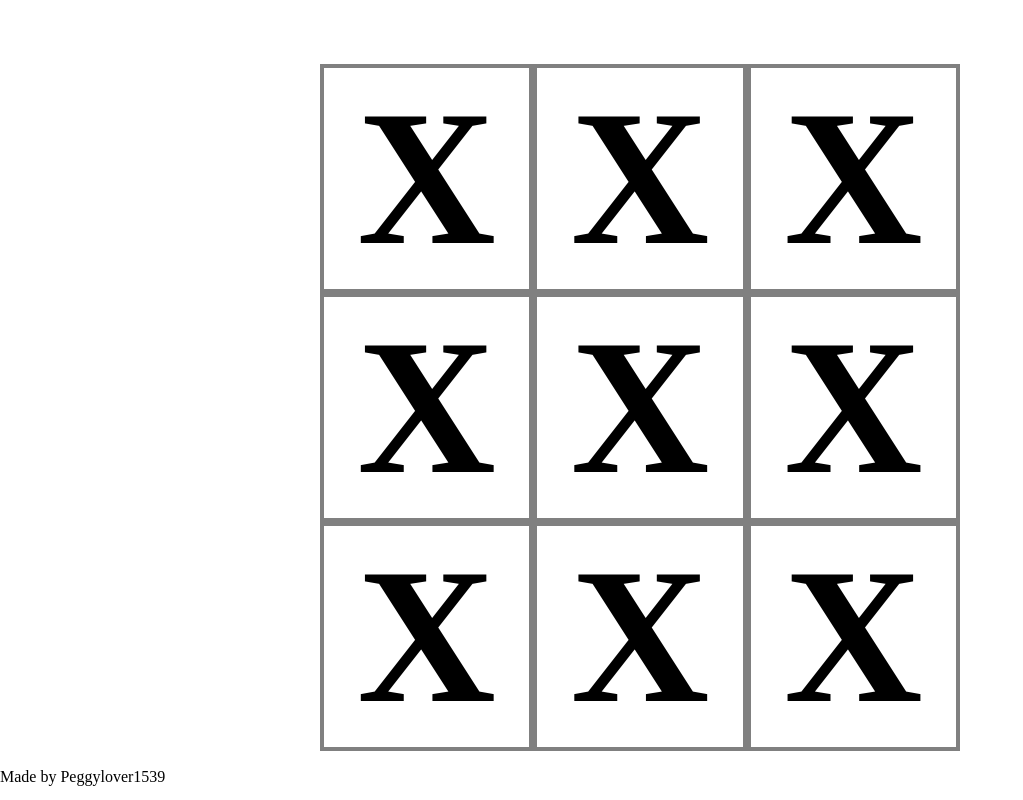
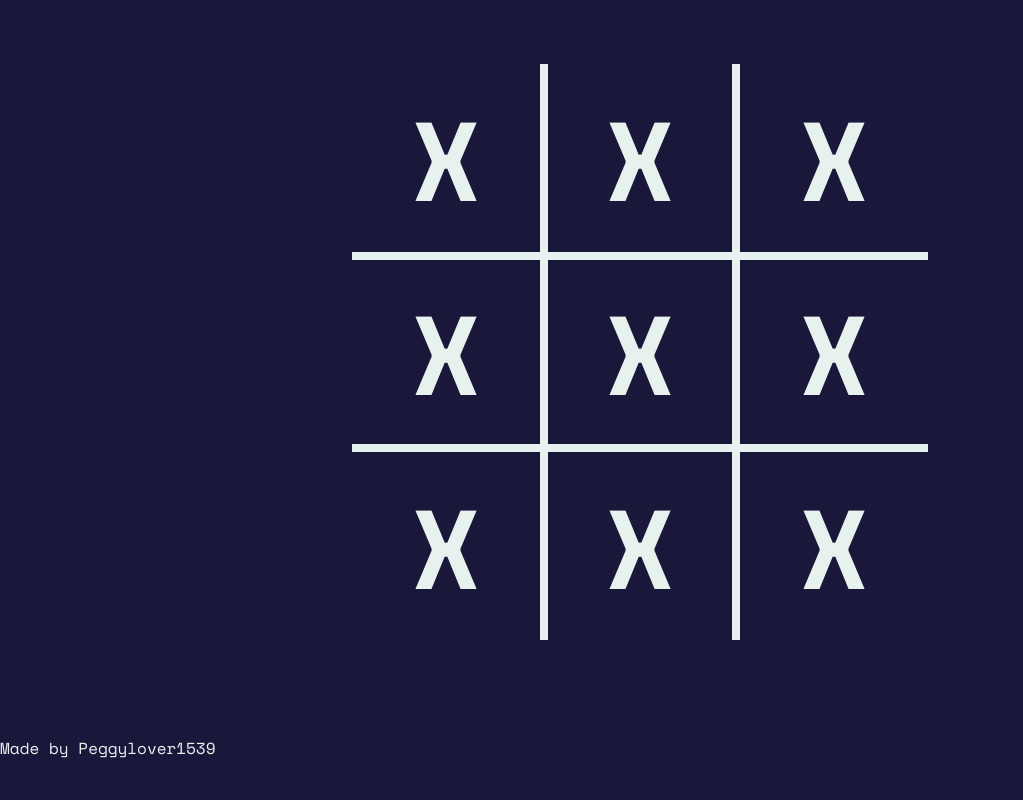
Before and after one commit to cesagui/odin-ttt, a plain HTML site: page index.html in a window 1280 px wide. Shown: the whole page, without its empty margins (0-1023 px from the left). Drawn offline with nearby package versions, Linux system fonts and the light colour scheme.

Commit message:
fix: create grid-layout

```diff
--- a/style.css
+++ b/style.css
@@ -1,16 +1,21 @@
+@import url('https://fonts.googleapis.com/css2?family=Space+Mono:ital,wght@0,400;0,700;1,400;1,700&display=swap');
+
 html, body{
     margin: 0;
     padding: 0;
     height: 100vh;
     width: 100vw;
+    font-family: 'Space Mono', monospace;
+    background-color: #19183B;
+    color: #E7F2EF;
 }
 
 .container {
     height: 100vh;
     width: 100vw;
     display: grid;
-    grid-template-rows: 4em 40em 1fr 2em;
-    grid-template-columns: 1fr 40em 1fr;
+    grid-template-rows: 4em 36em 1fr 4em;
+    grid-template-columns: 1fr 36em 1fr;
     grid-template-areas:
     "header header header"
     ". game ."
@@ -28,11 +33,29 @@ html, body{
     grid-template-columns: repeat(3, 1fr);
 }
 
-.game > * {
-    border: 4px solid grey;
-    font-size: 12em;
-    text-align: center;
+.slot {
+    border: 4px solid #E7F2EF;
+    font-size: 7em;
+    display: flex;
+    align-items: center;
+    justify-content: center;
     font-weight: 600;
+}
+
+.slot:nth-child(-n + 3){
+    border-top: none;
+}
+
+.slot:nth-child(3n + 1){
+    border-left: none;
+}
+
+.slot:nth-child(3n + 3){
+    border-right: none;
+}
+
+.slot:nth-child(n + 7){
+    border-bottom: none;
 }
 
 .score-board{
```
Also changed, not shown: icons/circle.svg (added), icons/x.svg (added).
